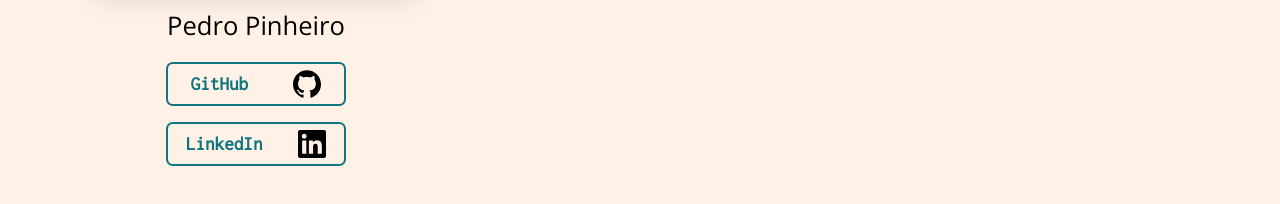
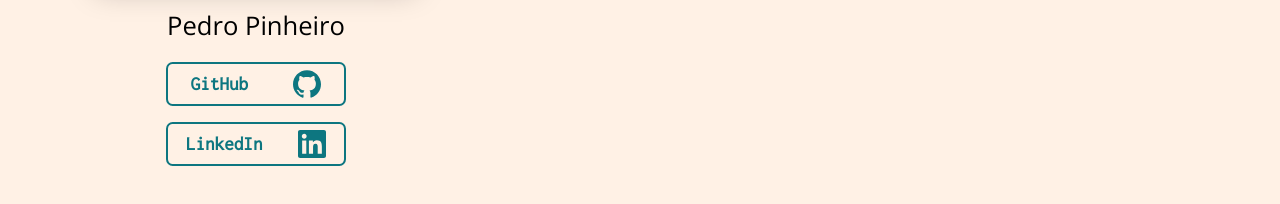
Before and after one commit to pmop/pmop.github.io, a plain HTML site: page index.html in a window 1280 px wide. Shown: the part 360-564 px from the top of the page. Drawn offline with nearby package versions, Linux system fonts and the light colour scheme.

Commit message:
Quick color fix

```diff
--- a/styles.css
+++ b/styles.css
@@ -24,6 +24,11 @@
 	--sz-photo: 40vw;
 	--flex-direction: column-reverse;
 }
+
+svg {
+	fill: var(--teal);
+}
+
 html, body, p, div, a, ul, li, h1, h2, h3, section {
 	padding: 0;
 	margin: 0;
```
